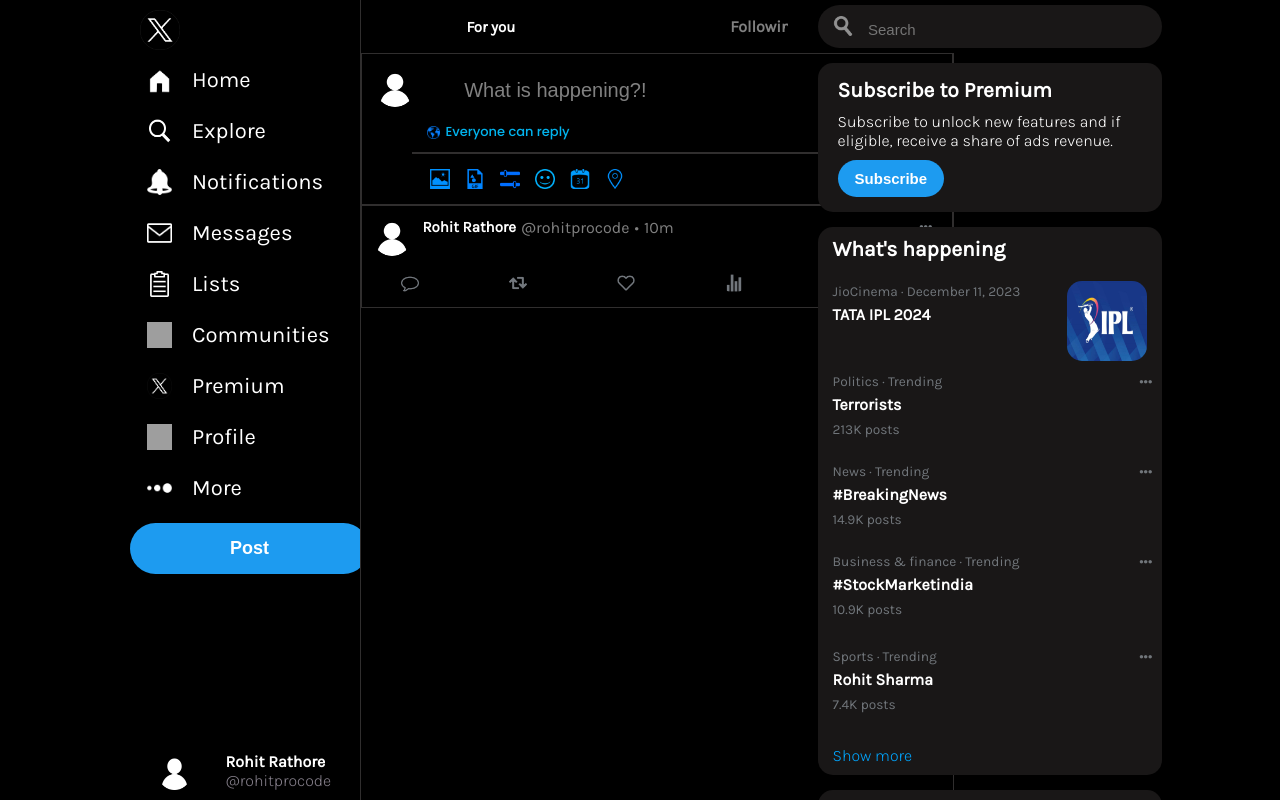
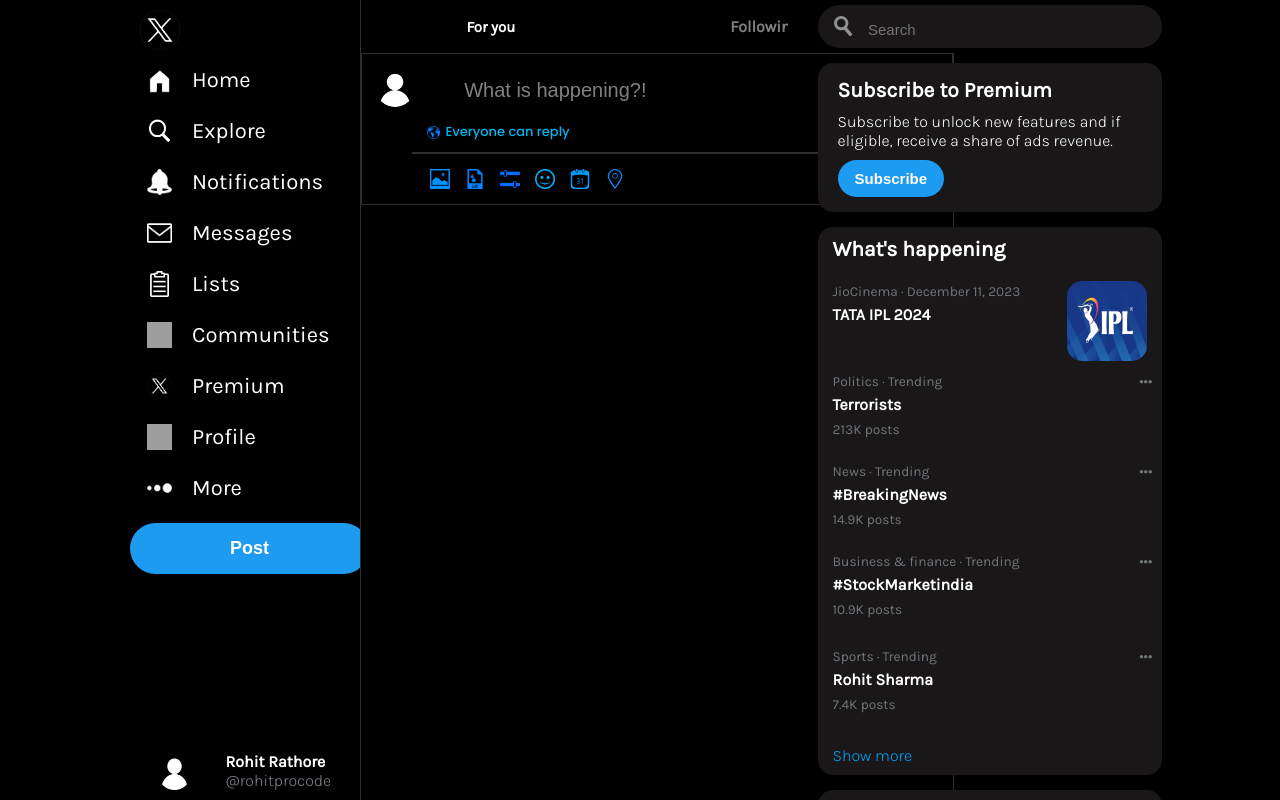
Before and after one commit to rohitprocode/Twitter-Clone-React, a React (Create React App) app: page / in a window 1280 px wide. Shown: the top 800 px of the page. Built offline with nearby package versions, Linux system fonts and the light colour scheme; grey boxes are pictures that could not be loaded.

Commit message:
Post Container

```diff
--- a/src/components/ContentContainer.jsx
+++ b/src/components/ContentContainer.jsx
@@ -7,6 +7,7 @@
   const [likeicon, setlikeicon] = useState("like");
   const [likeCount, setlikeCount] = useState(0);
   const [likeDisplay, setlikeDisplay] = useState("none");
+
 
   const changeLikeIcon = () => {
     if (like) {
@@ -35,7 +36,7 @@
           <div className="postUserInfoBox">
             <h4>Rohit Rathore</h4>
             <span>@rohitprocode</span> <span>•</span>
-            <span>10m</span>
+            <span>1s</span>
           </div>
           <div className="postContent">{postData}</div>
         </div>
--- a/src/components/MidContainer.jsx
+++ b/src/components/MidContainer.jsx
@@ -1,20 +1,20 @@
-import React, { useState } from "react";
+import React, { useEffect, useState } from "react";
 import "./MidContainer.css";
 import ContentContainer from "./ContentContainer";
 
 function MidContainer() {
+  const [inputField, setInputField] = useState("");
 
-  const [inputField,setInputField] = useState("");
+  const [InitialOutput, setInitialOutput] = useState([]);
 
-  const [postData,setpostData] = useState([]);
+  const inputChange = (event) => {
+    setInputField(event.target.value);
+  };
 
-  const inputChange = (event) =>{
-    setInputField(event.target.value)
-  }
-
-  const PostBtnFunc = () =>{
-    setpostData(inputField);
-    setInputField("")
+  const PostBtnFunc = () => {
+    setInputField("");
+    setInitialOutput([...InitialOutput, inputField])
+    console.log(InitialOutput)
     }
 
   return (
@@ -53,12 +53,14 @@
             <img id="LocationImg" src="../Location.png" alt="" />
           </div>
           <div className="postBtnContent">
-            <button onClick={PostBtnFunc} >Post</button>
+            <button onClick={PostBtnFunc}>Post</button>
           </div>
         </div>
       </div>
-      <div>
-        <ContentContainer postData={postData} />
+      <div className="contentPublish">
+        {InitialOutput.map((data=>
+          <ContentContainer postData={data}/>
+          ))}
       </div>
     </div>
   );
```
Lines whose indentation alone changed are shown as unchanged.
